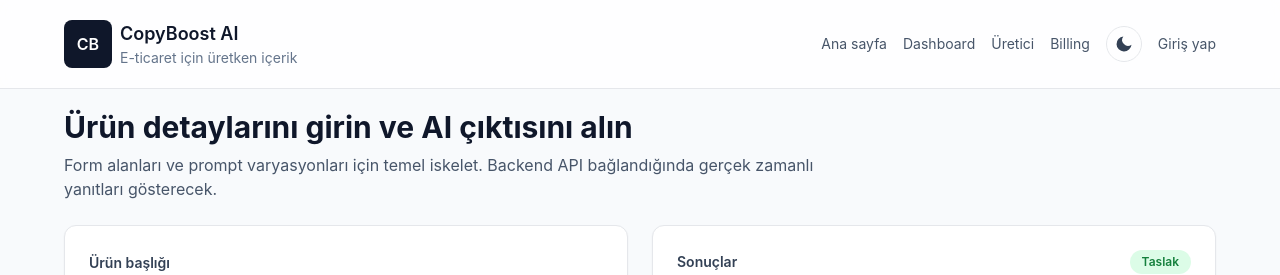
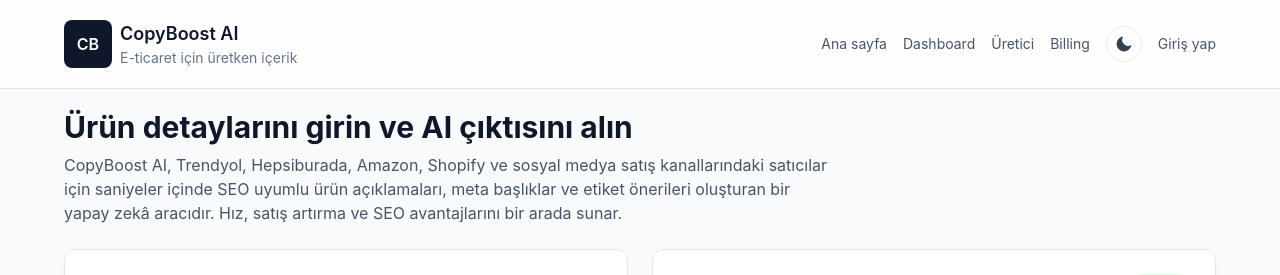
Before and after one commit to murat-cakmak/CopyBoostAI, a Next.js app in the folder frontend/: page /generate in a window 1280 px wide. Shown: the top 275 px of the page. Built offline with nearby package versions, Linux system fonts and the light colour scheme; no server answers.

Commit message:
text changed

```diff
--- a/frontend/app/generate/page.tsx
+++ b/frontend/app/generate/page.tsx
@@ -393,8 +393,7 @@
       <div className="max-w-3xl space-y-2">
         <h1 className="text-3xl font-bold text-primary mt-5">Ürün detaylarını girin ve AI çıktısını alın</h1>
         <p className="text-slate-600">
-          Form alanları ve prompt varyasyonları için temel iskelet. Backend API bağlandığında gerçek zamanlı
-          yanıtları gösterecek.
+          CopyBoost AI, Trendyol, Hepsiburada, Amazon, Shopify ve sosyal medya satış kanallarındaki satıcılar için saniyeler içinde SEO uyumlu ürün açıklamaları, meta başlıklar ve etiket önerileri oluşturan bir yapay zekâ aracıdır. Hız, satış artırma ve SEO avantajlarını bir arada sunar.
         </p>
         {limitReached && (
           <div className="rounded-lg border border-red-200 bg-red-50 px-4 py-3 text-sm text-red-700">
```
